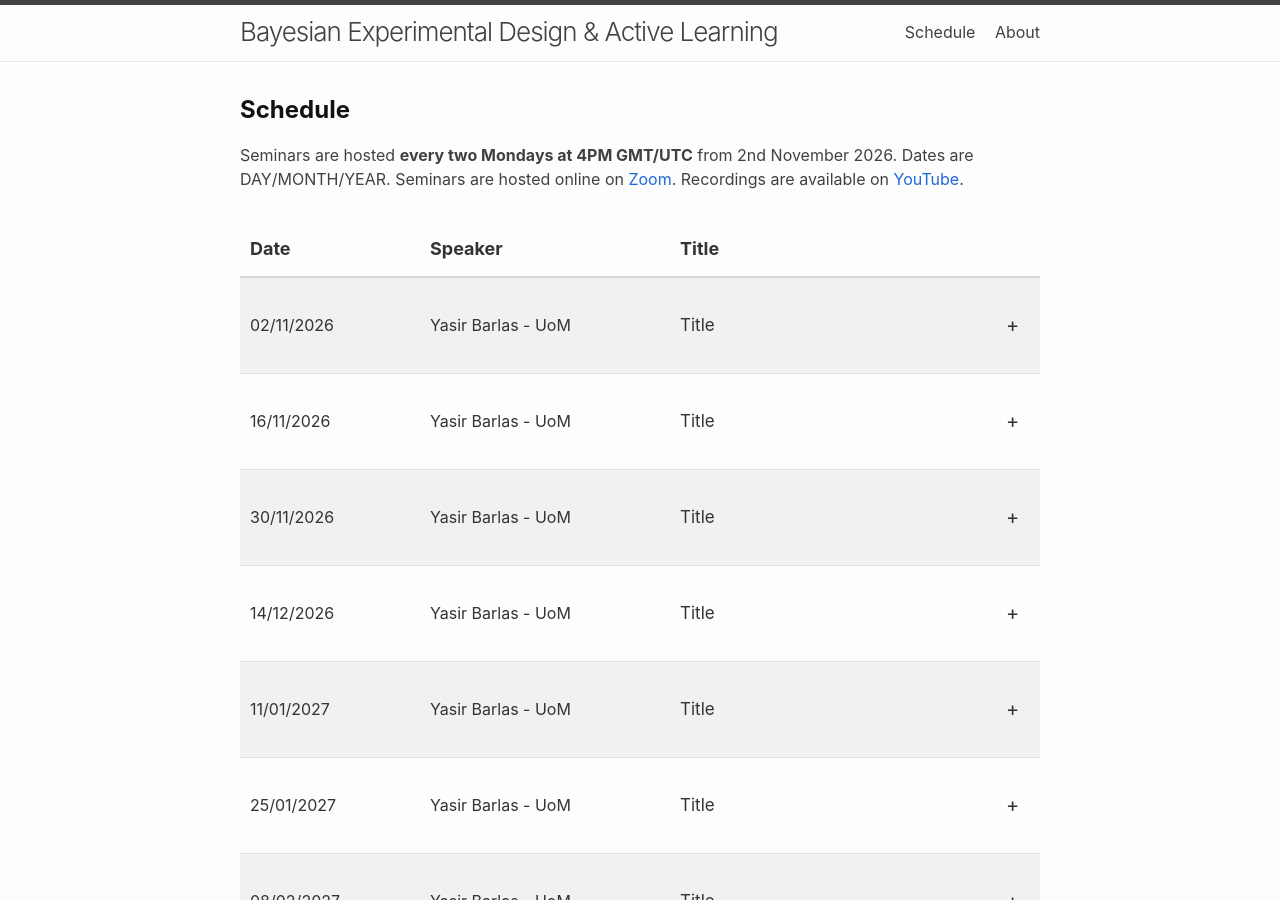
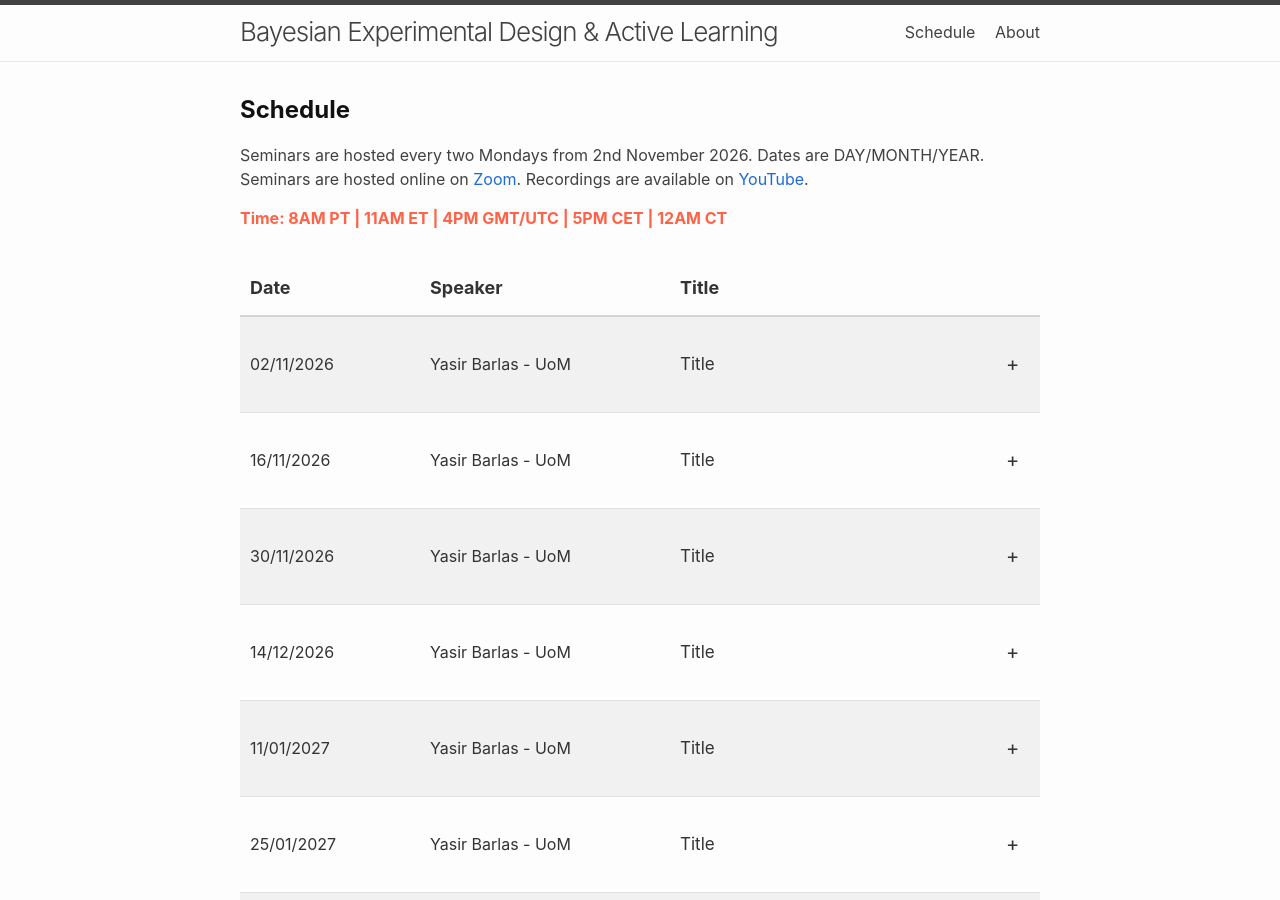
Before and after one commit to bayesiandesign/seminar, a Jekyll site: the page built from schedule.html, in a window 1280 px wide and 900 px high. Built offline with Jekyll 4.4.1, drawn with Linux system fonts in a browser that asks for light colours; nearby versions of some CDN libraries.

Commit message:
Update schedule.html

```diff
--- a/schedule.html
+++ b/schedule.html
@@ -7,7 +7,8 @@ permalink: /schedule/
 <div class="about">
   <h2><span style='font-weight: bold;'>Schedule</span></h2>
 
-  <p>Seminars are hosted <span style='font-weight: bold;'>every two Mondays at 4PM GMT/UTC</span> from 2nd November 2026. Dates are DAY/MONTH/YEAR. Seminars are hosted online on <a href="https://zoom.us/j/97648549165">Zoom</a>. Recordings are available on <a href="http://www.youtube.com/@bayesiandesign">YouTube</a>.</p>
+  <p>Seminars are hosted every two Mondays from 2nd November 2026. Dates are DAY/MONTH/YEAR. Seminars are hosted online on <a href="https://zoom.us/j/97648549165">Zoom</a>. Recordings are available on <a href="http://www.youtube.com/@bayesiandesign">YouTube</a>.</p>
+  <p style="color:Tomato;"><span style='font-weight: bold;'>Time: 8AM PT | 11AM ET | 4PM GMT/UTC | 5PM CET | 12AM CT</span></p>
 
   <div class="seminar-schedule">
 
```
